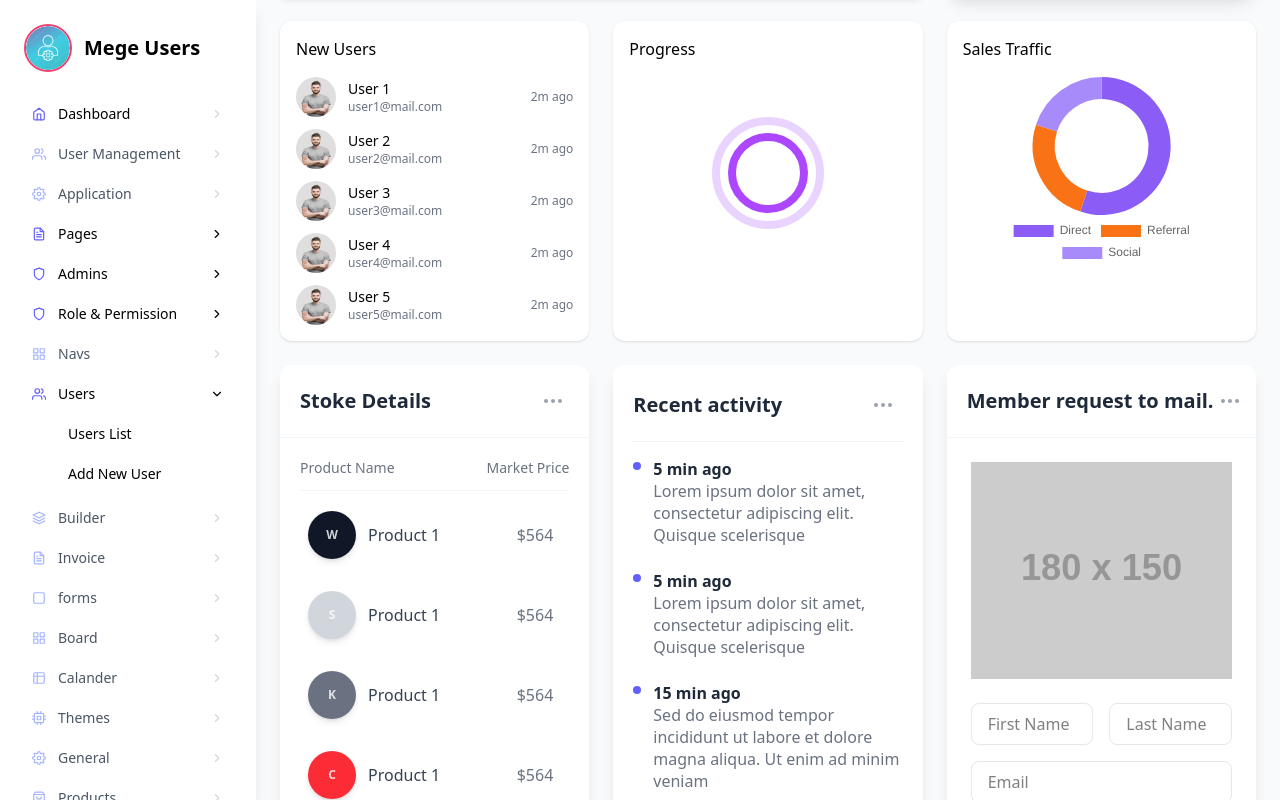
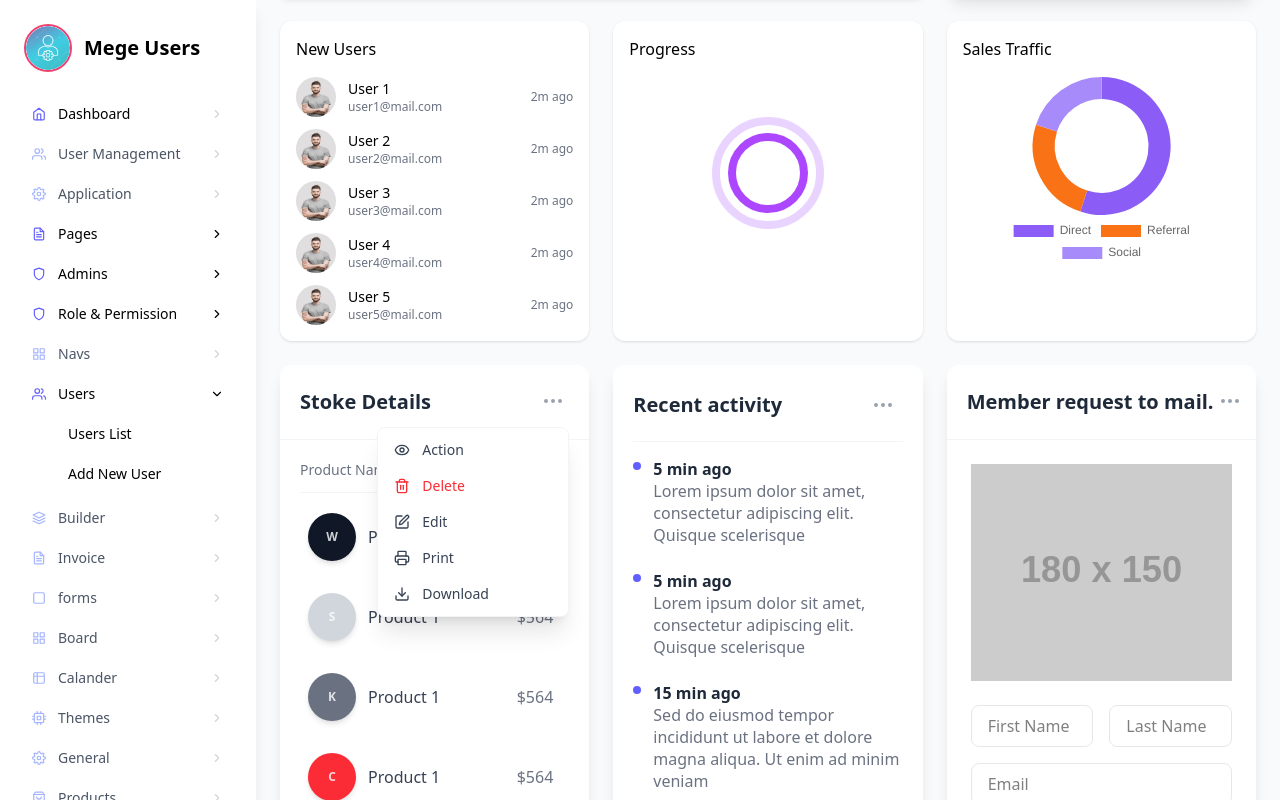
Before and after one commit to Muhammad-Munsif/users-dashboard, a React (Vite) app: page / in a window 1280 px wide. Both pictures are taken after a click on the button 553 px from the left and 1906 px from the top of the page. Shown: the part 1506-2306 px from the top of the page. Built offline with nearby package versions, Linux system fonts and the light colour scheme.

Commit message:
small changes in three components

```diff
--- a/src/Components/CardHeader.jsx
+++ b/src/Components/CardHeader.jsx
@@ -1,13 +1,58 @@
-import React from "react";
+// src/components/CardHeader.jsx (Updated File)
+
+import React, { useState, useRef, useEffect } from "react";
 import { MoreHorizontal } from "lucide-react";
+import CardMenu from './CardMenu'; // <--- Import the new menu component
 
 const CardHeader = ({ title }) => {
+  const [isMenuOpen, setIsMenuOpen] = useState(false);
+  const menuRef = useRef(null); // Ref to detect clicks outside the menu
+
+  const toggleMenu = (e) => {
+    e.stopPropagation(); // Stop click from propagating to the document listener immediately
+    setIsMenuOpen(prev => !prev);
+  };
+
+  const closeMenu = () => setIsMenuOpen(false);
+
+  // Effect to close the menu when clicking outside
+  useEffect(() => {
+    function handleClickOutside(event) {
+      if (menuRef.current && !menuRef.current.contains(event.target)) {
+        closeMenu();
+      }
+    }
+    // Bind the event listener
+    document.addEventListener("mousedown", handleClickOutside);
+    return () => {
+      // Unbind the event listener on cleanup
+      document.removeEventListener("mousedown", handleClickOutside);
+    };
+  }, []); // Empty array means this effect runs once on mount
+
   return (
     <div className="flex justify-between items-center p-5 border-b border-gray-100">
       <h2 className="text-xl font-semibold text-gray-800">{title}</h2>
-      <button className="text-gray-400 hover:text-indigo-500 p-1 rounded-full transition duration-150">
-        <MoreHorizontal size={24} />
-      </button>
+
+      {/* Container for the menu: position-relative is key! */}
+      <div className="relative" ref={menuRef}>
+        <button
+          onClick={toggleMenu}
+          className="text-gray-400 hover:text-indigo-500 p-1 rounded-full transition duration-150"
+          aria-expanded={isMenuOpen}
+          aria-haspopup="true"
+        >
+          <MoreHorizontal size={24} />
+        </button>
+
+        {/* Conditional Rendering of the Menu */}
+        {isMenuOpen && (
+          <CardMenu
+            onClose={closeMenu}
+            onActionClick={closeMenu} // Close the menu when any action is clicked
+          />
+        )}
+      </div>
     </div>
   );
 };
--- /dev/null
+++ b/src/Components/CardMenu.jsx
@@ -0,0 +1,49 @@
+// src/components/CardMenu.jsx (New File)
+
+import React from "react";
+// Importing the specific icons shown in your menu image
+import { Eye, Trash2, Edit, Printer, Download } from "lucide-react";
+
+const menuItems = [
+  { icon: Eye, label: "Action", action: () => console.log("Action clicked") },
+  { icon: Trash2, label: "Delete", action: () => console.log("Delete clicked"), color: "text-red-500" },
+  { icon: Edit, label: "Edit", action: () => console.log("Edit clicked") },
+  { icon: Printer, label: "Print", action: () => console.log("Print clicked") },
+  { icon: Download, label: "Download", action: () => console.log("Download clicked") },
+];
+
+const CardMenu = ({ onActionClick, onClose }) => {
+  // Simple component for a single menu item
+  const MenuItem = ({ icon: Icon, label, action, color = 'text-gray-700' }) => (
+    <button
+      onClick={() => {
+        action();
+        onActionClick(); // Close the menu after clicking an action
+      }}
+      className={`w-full flex items-center px-4 py-2 text-sm text-left hover:bg-gray-100 transition duration-100 ${color}`}
+    >
+      <Icon className={`w-4 h-4 mr-3 ${color}`} />
+      {label}
+    </button>
+  );
+
+  return (
+    // Absolute positioning, high z-index, and styling for the menu card
+    <div
+      className="absolute right-0 mt-2 w-48 bg-white rounded-lg shadow-xl py-1 z-30 border border-gray-100"
+      // You can add logic here to close the menu if the user clicks outside (optional, but good practice)
+    >
+      {menuItems.map((item) => (
+        <MenuItem
+          key={item.label}
+          icon={item.icon}
+          label={item.label}
+          action={item.action}
+          color={item.color}
+        />
+      ))}
+    </div>
+  );
+};
+
+export default CardMenu;
--- a/src/Components/RecentActivity.jsx
+++ b/src/Components/RecentActivity.jsx
@@ -1,5 +1,4 @@
 import React from "react";
-
 const RecentActivity = () => {
   // Mock data matching the structure shown in the image
   const activityData = [
@@ -27,7 +26,7 @@ const RecentActivity = () => {
 
   return (
     <div className="max-w-md mx-auto bg-white p-5 rounded-xl shadow-lg h-full">
-      {/* Card Header */}
+      {/* <Card Header />>*/}
       <div className="flex items-center justify-between pb-4 border-b border-gray-100 mb-4">
         <h2 className="text-xl font-bold text-gray-800">Recent activity</h2>
         {/* Three-dot menu icon (using inline SVG for simplicity) */}
```
